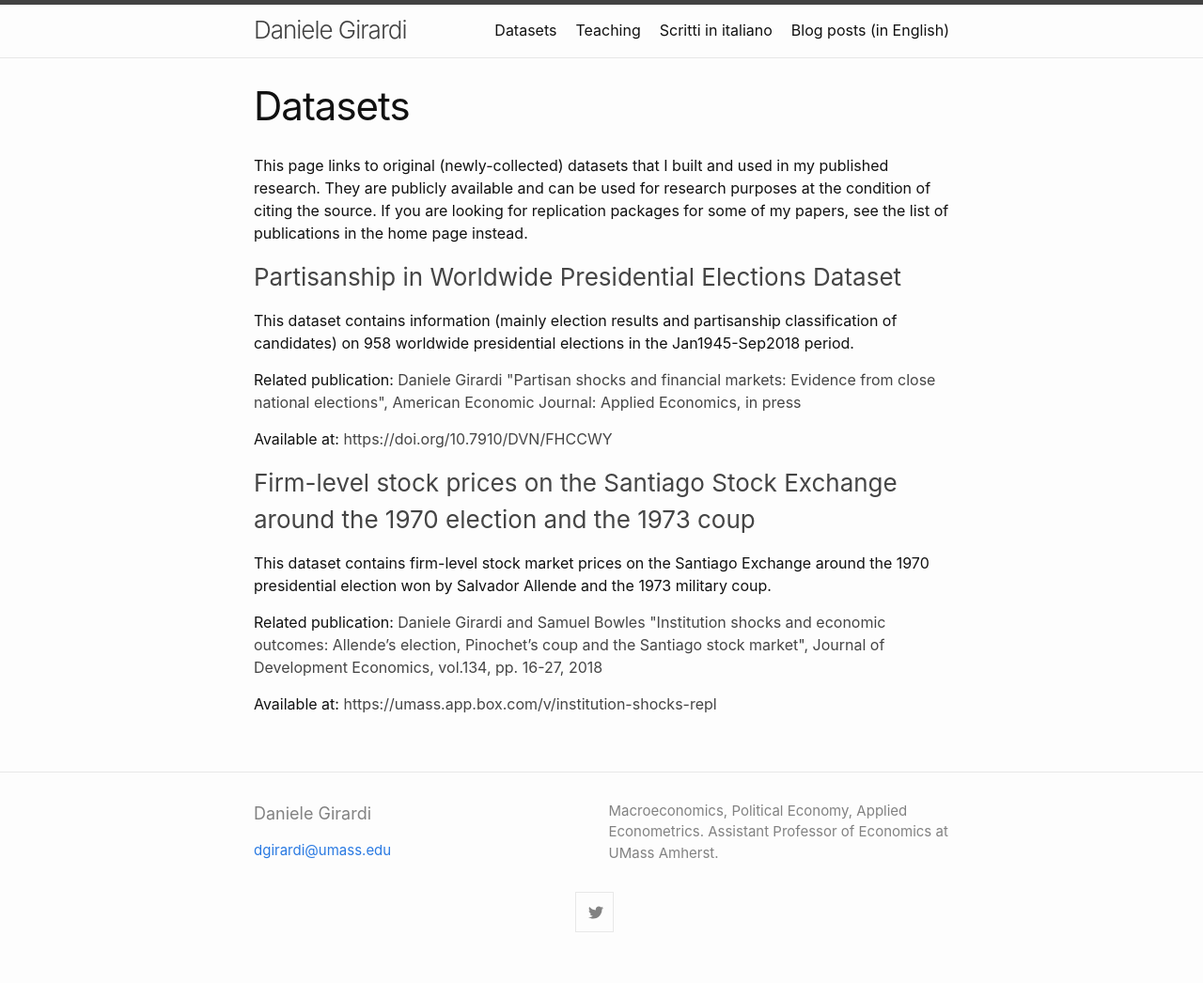
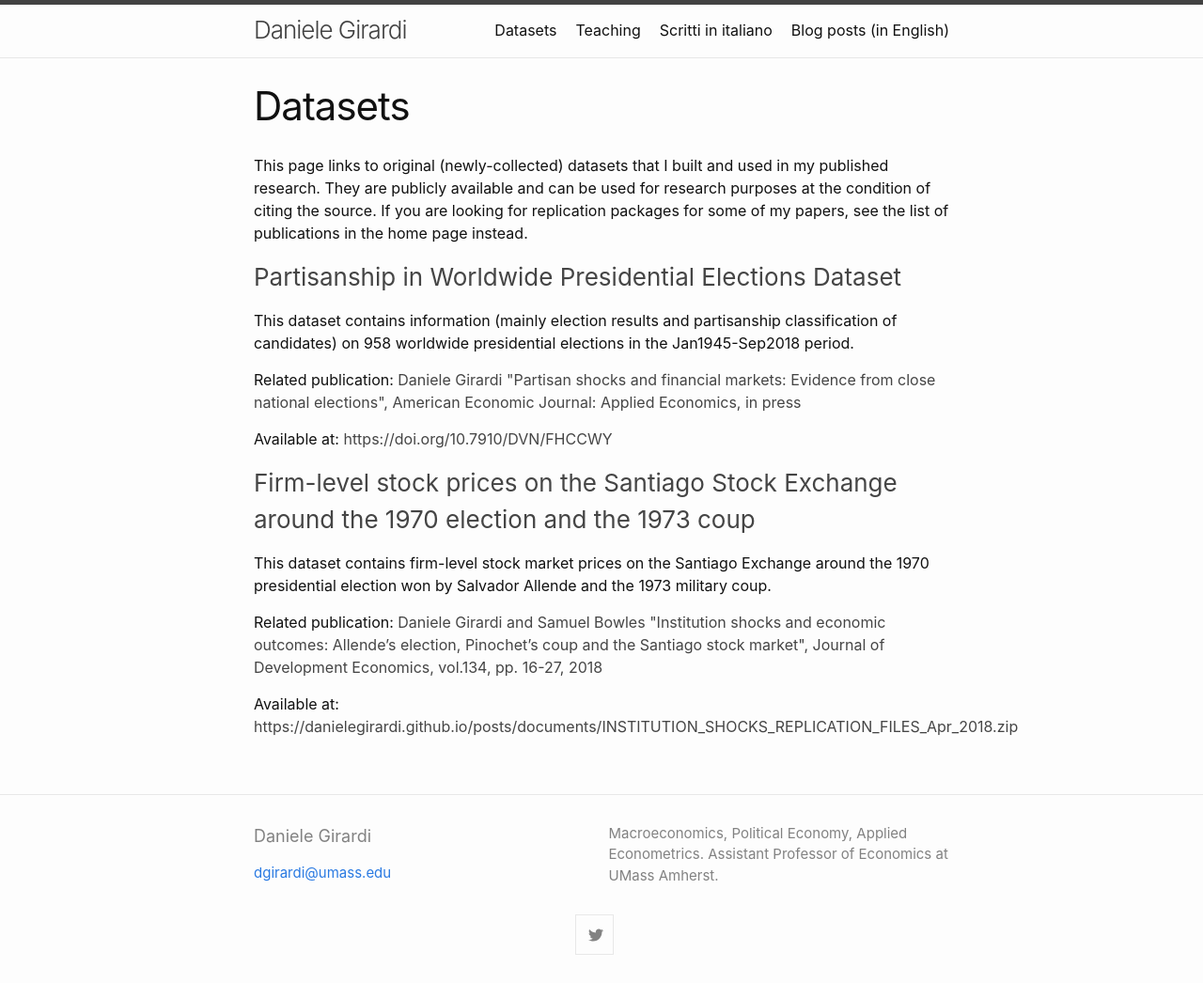
Before and after one commit to danielegirardi/danielegirardi.github.io, a Jekyll site: the page built from datasets.md, in a window 1280 px wide. Shown: the whole page at 94% size. Built offline with Jekyll 4.4.1, drawn with Linux system fonts in a browser that asks for light colours; before the commit the page ends 1022 px from its top, so only the background shows below that; some of the changed lines change nothing that is shown.

Commit message:
Update datasets.md

```diff
--- a/datasets.md
+++ b/datasets.md
@@ -17,4 +17,4 @@ This page links to original (newly-collected) datasets that I built and used in
 
  <p> This dataset contains firm-level stock market prices on the Santiago Exchange around the 1970 presidential election won by Salvador Allende and the 1973 military coup.</p>
  <p> Related publication: <a style="color: #454545;" href="http://tuvalu.santafe.edu/~bowles/2018%20(JDE)%20Chile.pdf" target="_blank" rel="noopener">Daniele Girardi and Samuel Bowles "Institution shocks and economic outcomes: Allende’s election, Pinochet’s coup and the Santiago stock market", Journal of Development Economics, vol.134, pp. 16-27, 2018</a></p>
- <p> Available at: <a style="color: #454545;" href="https://danielegirardi.github.io/posts/documents/INSTITUTION_SHOCKS_REPLICATION_FILES_Apr_2018.zip" target="_blank" rel="noopener">https://umass.app.box.com/v/institution-shocks-repl </a></p>
+ <p> Available at: <a style="color: #454545;" href="https://danielegirardi.github.io/posts/documents/INSTITUTION_SHOCKS_REPLICATION_FILES_Apr_2018.zip" target="_blank" rel="noopener">https://danielegirardi.github.io/posts/documents/INSTITUTION_SHOCKS_REPLICATION_FILES_Apr_2018.zip </a></p>
```
